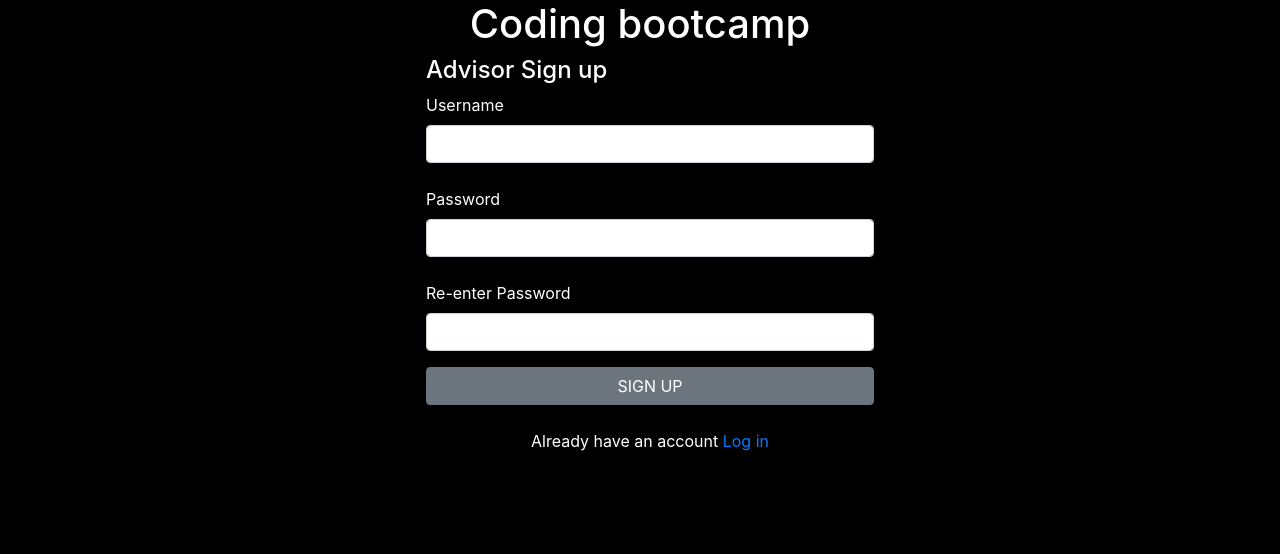
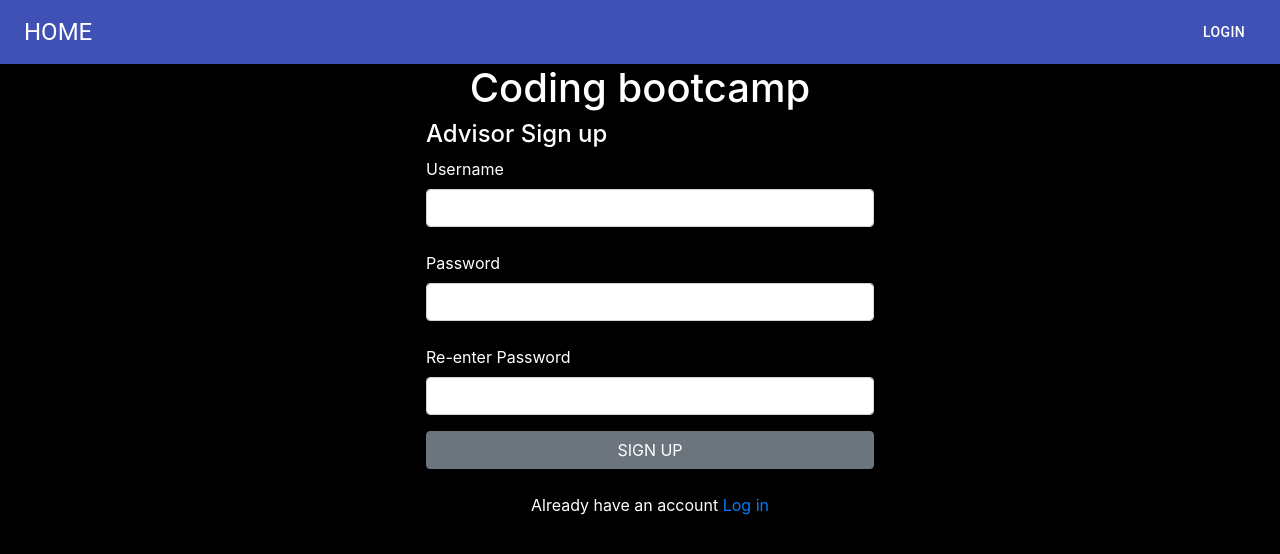
Before and after one commit to jthang3/schoolClient, a React (Create React App) app: page / in a window 1280 px wide. Shown: the top 554 px of the page. Built offline with nearby package versions, Linux system fonts and the light colour scheme.

Commit message:
extra link

```diff
--- a/src/App.js
+++ b/src/App.js
@@ -2,7 +2,7 @@ import React,{useState,useEffect} from 'react';
 import "bootstrap/dist/css/bootstrap.css";
 import './App.css';
 import Auth from "./auth/Auth"
-//import Header from "./components/Navigation";
+import Header from "./components/Navigation";
 import {BrowserRouter as Router} from "react-router-dom";
 import AdvisorSignUpForm from "./auth/AdvisorSignUpForm";
 import StudentSignUpForm from "./components/Student/StudentSignUpForm";
@@ -77,7 +77,7 @@ function App() {
   return (
     <div className = "centerMe">
       <Router>
-        {/* <Header clearToken = {clearToken} user = {user}log = {login} updateLog = {updateLog}/> */}
+        <Header clearToken = {clearToken} user = {user}log = {login} updateLog = {updateLog}/>
         <h1 id = "code">Coding bootcamp</h1>
         {updatedView()}
       </Router>
--- a/src/components/navigation.js
+++ b/src/components/navigation.js
@@ -52,7 +52,7 @@ const Header = (props)=>{
             <Link className = {classes.bttn} id = "bttn1" to = "/">{props.user}</Link>
           </IconButton>
           </Typography>
-        <Button color="inherit"><Link to = "/">{logChange()}</Link></Button>
+        <Button color="inherit">{logChange()}</Button>
         </Toolbar>
       </AppBar>
     </div>
```
